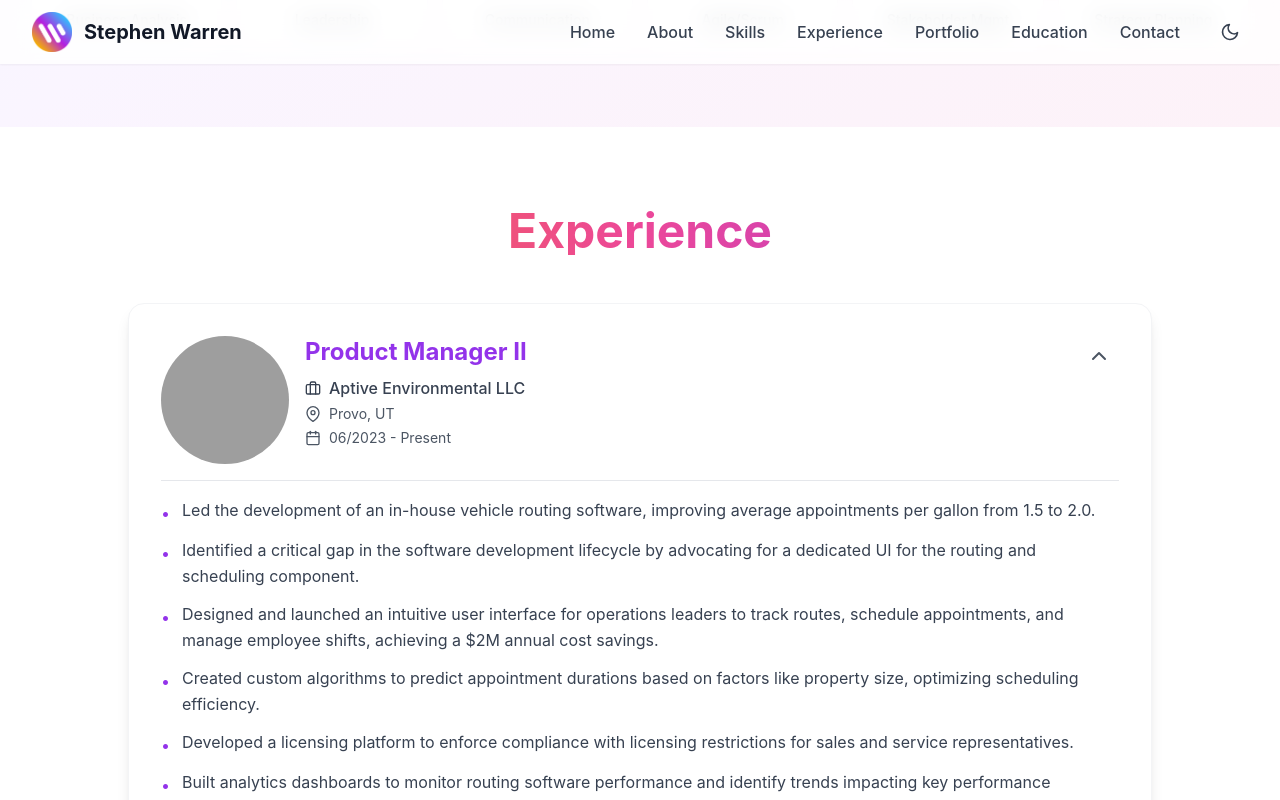
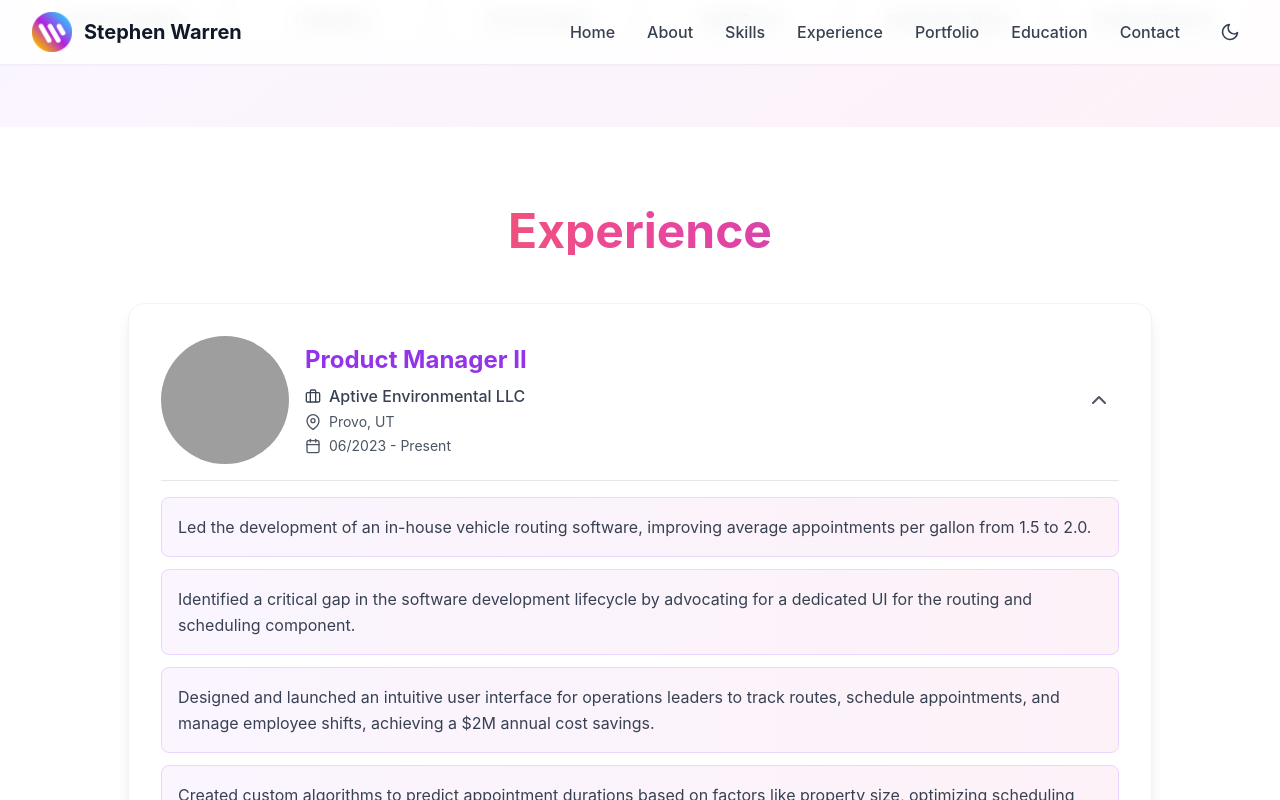
Before and after one commit to swarren1214/productportfolio, a React (Vite) app: page / in a window 1280 px wide. Both pictures are taken after a click on the element 640 px from the left and 2911 px from the top of the page. Shown: the part 2511-3311 px from the top of the page. Built offline with nearby package versions, Linux system fonts and the light colour scheme; grey boxes are pictures that could not be loaded.

Commit message:
Replace bullet points with styled achievement containers

```diff
--- a/src/components/Projects.jsx
+++ b/src/components/Projects.jsx
@@ -72,7 +72,7 @@ const Projects = () => {
                 <div className="p-6 md:p-8">
                   {/* Header with Logo and Title */}
                   <div
-                    className="flex items-start gap-4 mb-4 cursor-pointer"
+                    className="flex items-center gap-4 mb-4 cursor-pointer"
                     onClick={() => toggleCard(project.id)}
                   >
                     {/* Company Logo */}
@@ -145,14 +145,21 @@ const Projects = () => {
                     className="overflow-hidden"
                   >
                     {project.achievements && project.achievements.length > 0 && (
-                      <ul className="space-y-3 pt-4 border-t border-gray-200 dark:border-gray-700">
+                      <div className="space-y-3 pt-4 border-t border-gray-200 dark:border-gray-700">
                         {project.achievements.map((achievement, idx) => (
-                          <li key={idx} className="flex items-start gap-3 text-gray-700 dark:text-gray-300">
-                            <span className="text-purple-600 dark:text-purple-400 mt-1 flex-shrink-0">•</span>
-                            <span className="leading-relaxed">{achievement}</span>
-                          </li>
+                          <motion.div
+                            key={idx}
+                            initial={{ opacity: 0, x: -20 }}
+                            animate={{ opacity: 1, x: 0 }}
+                            transition={{ delay: idx * 0.05 }}
+                            className="p-4 bg-gradient-to-r from-purple-50 to-pink-50 dark:from-purple-900/20 dark:to-pink-900/20 rounded-lg border border-purple-200 dark:border-purple-700/50 hover:border-purple-400 dark:hover:border-purple-500 transition-colors duration-200"
+                          >
+                            <p className="text-gray-700 dark:text-gray-300 leading-relaxed">
+                              {achievement}
+                            </p>
+                          </motion.div>
                         ))}
-                      </ul>
+                      </div>
                     )}
                   </motion.div>
                 </div>
```
